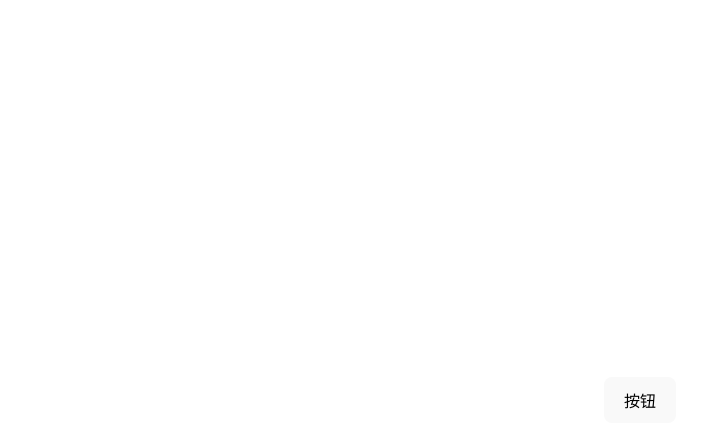
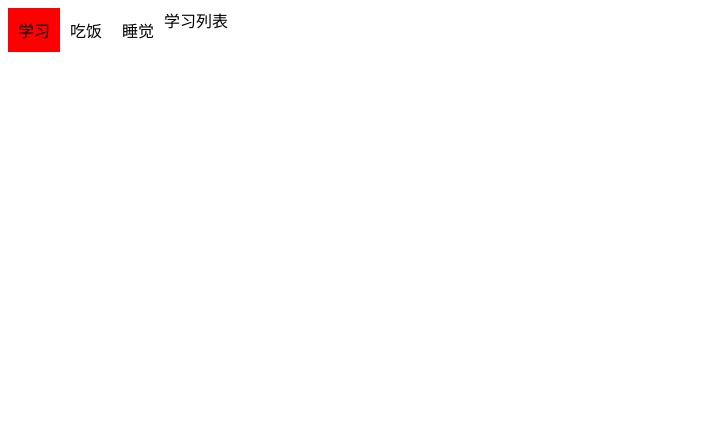
Before and after one commit to Isaymore/Vue3-TS-Vite, a Vue app: page / in a window 1280 px wide. Shown: the top 448 px of the page, without its empty margins (0-710 px from the left). Built offline with nearby package versions, Linux system fonts and the light colour scheme.

Commit message:
提交代码

```diff
--- a/index.html
+++ b/index.html
@@ -8,8 +8,6 @@
   </head>
   <body>
     <div id="app">
-      <!-- 该组件App.vue有模板或定义了渲染函数，它将替换容器内所有现存的 DOM 节点 -->
-      <button>按钮</button>
     </div>
     <script type="module" src="/src/main.ts"></script>
   </body>
--- a/package.json
+++ b/package.json
@@ -9,6 +9,7 @@
     "preview": "vite preview"
   },
   "dependencies": {
+    "@element-plus/icons-vue": "^2.1.0",
     "vue": "^3.2.47"
   },
   "devDependencies": {
--- a/src/App.vue
+++ b/src/App.vue
@@ -14,9 +14,44 @@
 //   console.log('val', val, typeof val)
 // }
 // import Card from './components/common/Card/index.vue'
+// import Tree from './components/Tree.vue';
+// import { reactive } from 'vue'
+// type TreeNode = {
+//   name: string,
+//   children?: TreeNode[] | []
+// };
+// const data = reactive<TreeNode[]>([
+//   {
+//     name: "no.1",
+//     children: [
+//       {
+//         name: "no.1-1",
+//         children: [
+//           {
+//             name: "no.1-1-1",
+//           },
+//         ],
+//       },
+//     ],
+//   },
+//   {
+//     name: "no.2",
+//     children: [
+//       {
+//         name: "no.2-1",
+//       },
+//     ],
+//   },
+//   {
+//     name: "no.3",
+//   },
+// ]);
+import DynamicComponent from './components/DynamicComponent/index.vue'
 </script>
 
-<!-- <template> -->
+<template>
+  <DynamicComponent/>
+  <!-- <Tree :data="data"></Tree> -->
   <!-- <Card title="主业" subtitle="副业" content="up主"></Card> -->
   <!-- <div class="layout">
           <div class="layout-right">
@@ -41,7 +76,7 @@
                       </a>
                     </div>
                     <HelloWorld msg="Vite + Vue" /> -->
-<!-- </template> -->
+</template>
 
 <style scoped>
 .logo {
--- /dev/null
+++ b/src/components/DynamicComponent/A.vue
@@ -0,0 +1,13 @@
+<template>
+  <div class="wrap">
+    学习列表
+  </div>
+</template>
+
+<script setup lang="ts">
+
+</script>
+
+<style lang="less" scoped>
+
+</style>
--- /dev/null
+++ b/src/components/DynamicComponent/B.vue
@@ -0,0 +1,13 @@
+<template>
+  <div class="wrap">
+    吃饭列表
+  </div>
+</template>
+
+<script setup lang="ts">
+
+</script>
+
+<style lang="less" scoped>
+
+</style>
--- /dev/null
+++ b/src/components/DynamicComponent/C.vue
@@ -0,0 +1,13 @@
+<template>
+  <div class="wrap">
+    睡觉列表
+  </div>
+</template>
+
+<script setup lang="ts">
+
+</script>
+
+<style lang="less" scoped>
+
+</style>
--- /dev/null
+++ b/src/components/DynamicComponent/index.vue
@@ -0,0 +1,46 @@
+<template>
+    <div class="wrap">
+        <div class="tab" :class="{ active: componentId === item.comName }" v-for="(item, index) in tabList" :key="index"
+            @click="selectTab(item)">{{ item.name }}</div>
+        <component :is="componentId"></component>
+    </div>
+</template>
+
+<script setup lang="ts">
+import A from './A.vue';
+import B from './B.vue';
+import C from './C.vue';
+import { reactive, markRaw, ref } from 'vue'
+interface Com {
+    name: string,
+    comName: {}
+}
+const tabList = reactive<Com[]>([{
+    name: '学习',
+    comName: markRaw(A)
+}, {
+    name: '吃饭',
+    comName: markRaw(B)
+}, {
+    name: '睡觉',
+    comName: markRaw(C)
+}])
+let componentId = ref(A)
+const selectTab = (item: any) => {
+    componentId.value = item.comName
+}
+</script>
+
+<style lang="less" scoped>
+.wrap {
+    display: flex;
+
+    .tab {
+        padding: 10px;
+    }
+
+    .active {
+        background-color: red;
+    }
+}
+</style>
--- /dev/null
+++ b/src/components/Tree.vue
@@ -0,0 +1,22 @@
+<template>
+    <div class="tree" v-for="(item, index) in data" :key="index">
+        <input type="checkbox"><span>{{ item.name }}</span>
+        <Tree v-if="item?.children?.length" :data="item.children"></Tree>
+    </div>
+</template>
+
+<script setup lang="ts">
+interface TreeNode {
+    name: string,
+    children?: TreeNode[]
+}
+defineProps<{
+    data?: TreeNode[]
+}>()
+</script>
+
+<style lang="less" scoped>
+.tree {
+    padding-left: 10px;
+}
+</style>
--- a/src/main.ts
+++ b/src/main.ts
@@ -1,17 +1,25 @@
 import { createApp } from 'vue'
-import './style.css'
+// import './style.css'
 import App from './App.vue'
 import Card from './components/common/Card/index.vue'
+import * as ElementPlusIconsVue from '@element-plus/icons-vue'
 // 创建一个应用实例
 // 可以直接内联根组件，也可以使用从别处导入的组件App
 const app = createApp(App)
-console.log('app', app, typeof app)
+// console.log('app', app, typeof app)
+// console.log('ElementPlusIconsVue', ElementPlusIconsVue, typeof ElementPlusIconsVue)
+// 批量注册全局组件：批量注册所有图标
+for (const [key, value] of Object.entries(ElementPlusIconsVue)) {
+    // console.log('key', key, typeof key)
+    // console.log('value', value, typeof value)
+    app.component(key, value)
+}
 // 得到一个已注册的组件
 const MyCard = app.component('Card', Card)
-console.log('MyCard', MyCard, typeof MyCard)
+// console.log('MyCard', MyCard, typeof MyCard)
 // 将应用实例挂载在一个容器元素中
 // ID选择器#app对应于index.html的<div id="app"></div>
 const test = app.mount('#app')
 // 返回根组件的实例
-console.log('test', test, typeof test)
+// console.log('test', test, typeof test)
 // createApp(App).component('Card', Card).mount('#app')
```
Also changed, not shown: 1 other file (tests, documents, lock files or other folders). Lines whose indentation alone changed are shown as unchanged.
